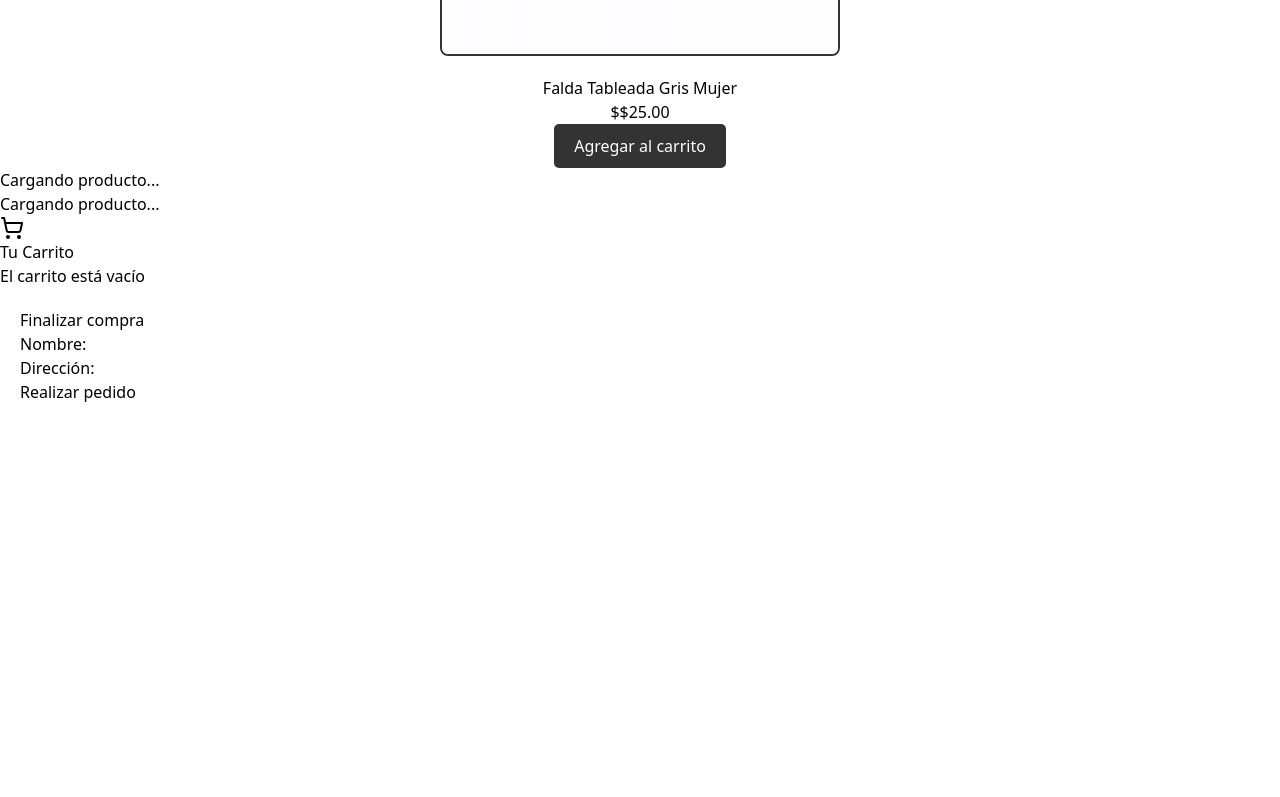
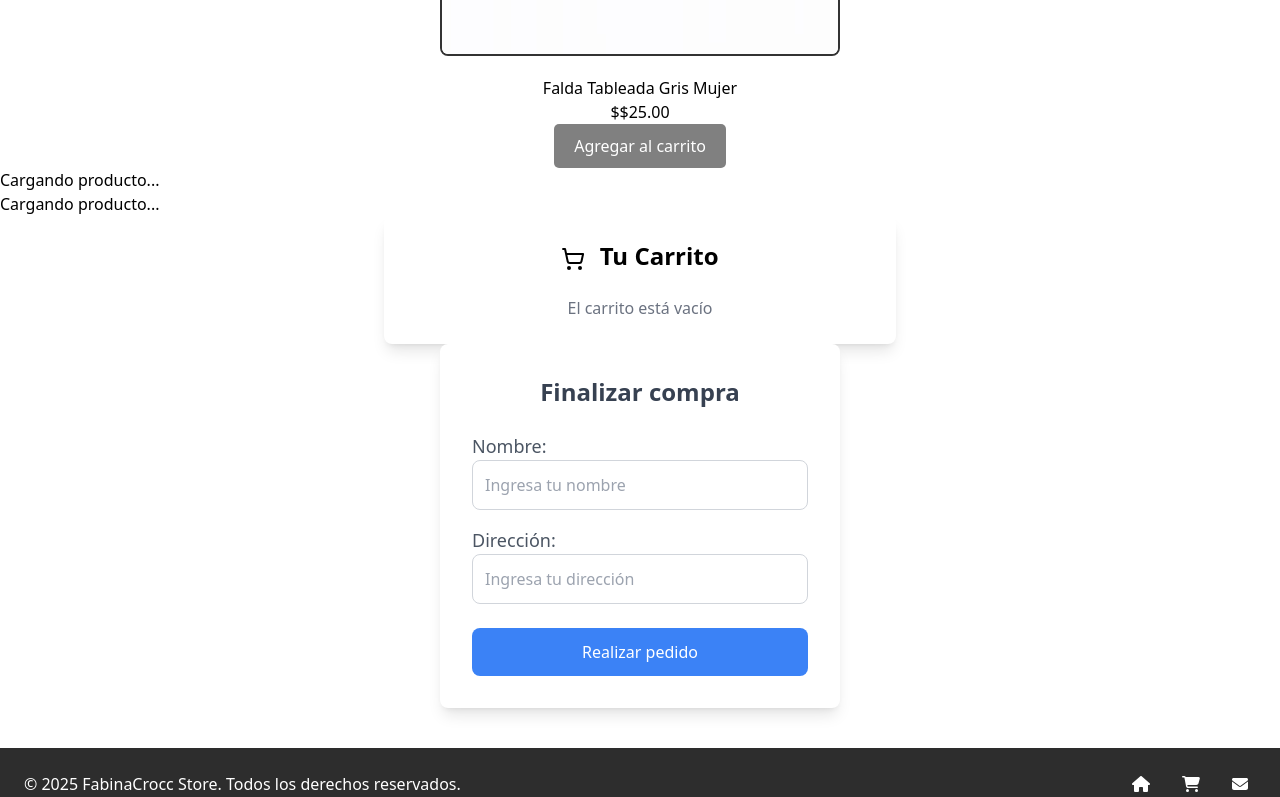
Before and after one commit to therubens22/tienda-vue, a Vue app: page /checkout in a window 1280 px wide. Shown: the part 2000-2797 px from the top of the page. Before the commit the page ends 2424 px from the top, so only its background shows below. Built offline with nearby package versions, Linux system fonts and the light colour scheme.

Commit message:
mejoras estilos

```diff
--- a/package.json
+++ b/package.json
@@ -11,6 +11,7 @@
     "serve": "vue-cli-service serve"
   },
   "dependencies": {
+    "@fortawesome/fontawesome-free": "^6.7.2",
     "@fortawesome/fontawesome-svg-core": "^6.7.2",
     "@fortawesome/free-solid-svg-icons": "^6.7.2",
     "@fortawesome/vue-fontawesome": "^3.0.8",
--- a/src/App.vue
+++ b/src/App.vue
@@ -8,12 +8,15 @@
     <ProductDetail />
     <Cart />
     <Checkout />
+    <Footer />
+
   </div>
 </template>
 
 <script>
 import Header from './components/Header.vue'
 import Hero from './components/Hero.vue'
+import Footer from './components/Footer.vue'
 import ProductList from './components/ProductList.vue'
 import ProductCard from './components/ProductCard.vue'
 import ProductDetail from './views/ProductDetail.vue'
@@ -32,6 +35,7 @@ export default {
     ProductDetail,
     Cart,
     Checkout,
+    Footer,
   }
 }
 </script>
--- /dev/null
+++ b/src/components/Footer.vue
@@ -0,0 +1,42 @@
+<template>
+    <footer class="bg-gray-800 text-white py-6 mt-10">
+      <div class="max-w-screen-xl mx-auto px-6">
+        <div class="flex justify-between items-center">
+          <!-- Pie de página con derechos de autor (izquierda) -->
+          <p class="text-left">&copy; 2025 FabinaCrocc Store. Todos los derechos reservados.</p>
+
+          <!-- Enlaces de navegación (íconos a la derecha) -->
+          <ul class="flex space-x-6 text-white">
+            <li>
+              <a href="#home" class="flex items-center">
+                <font-awesome-icon :icon="['fas', 'home']" class="mr-2" />
+              </a>
+            </li>
+            <li>
+              <router-link to="/cart" class="flex items-center">
+                <font-awesome-icon :icon="['fas', 'shopping-cart']" class="mr-2" />
+              </router-link>
+            </li>
+            <li>
+              <a href="#contact" class="flex items-center">
+                <font-awesome-icon :icon="['fas', 'envelope']" class="mr-2" />
+              </a>
+            </li>
+          </ul>
+        </div>
+      </div>
+    </footer>
+  </template>
+
+  <script>
+  export default {
+    name: 'Footer'
+  }
+  </script>
+
+  <style scoped>
+  footer {
+    background-color: #2d2d2d;
+    color: white;
+  }
+  </style>
--- a/src/components/Header.vue
+++ b/src/components/Header.vue
@@ -1,5 +1,6 @@
 <template>
-  <header class="fixed top-0 left-0 w-full z-20 bg-gradient-to-r from-blue-500 via-blue-600 to-blue-700 h-16 flex items-center px-6">
+  <header
+    class="fixed top-0 left-0 w-full z-20 bg-gradient-to-r from-blue-500 via-blue-600 to-blue-700 h-16 flex items-center px-6">
     <!-- Logo -->
     <img src="@/assets/img/logo.png" alt="Logo" class="h-52 w-auto mt-6" />
 
@@ -11,7 +12,12 @@
             <font-awesome-icon :icon="['fas', 'home']" class="mr-2" />
           </a>
         </li>
+        <li>
+          <router-link to="/cart" class="flex items-center">
+            <font-awesome-icon :icon="['fas', 'shopping-cart']" class="mr-2" />
+          </router-link>
 
+        </li>
         <li>
           <a href="#contact" class="flex items-center">
             <font-awesome-icon :icon="['fas', 'envelope']" class="mr-2" />
@@ -30,7 +36,8 @@ export default {
 
 <style scoped>
 header {
-  height: 60px; /* Hace que el header sea más angosto */
+  height: 60px;
+  /* Hace que el header sea más angosto */
   position: fixed;
   width: 100%;
   top: 0;
--- a/src/components/Hero.vue
+++ b/src/components/Hero.vue
@@ -3,7 +3,7 @@
     <div class=" text-center backdrop-blur-xl bg-white/50 p-6 rounded-xl">
       <h1 class="text-4xl font-bold mb-4">Bienvenidos a Nuestra Tienda</h1>
       <p class="mb-6">Descubre nuestros productos exclusivos</p>
-      <button class="bg-blue-500 py-2 px-6 rounded-full text-xl">Ver Productos</button>
+      <button class="bg-gray-500 py-2 px-6 rounded-full text-xl">Ver Productos</button>
     </div>
   </section>
 </template>
--- a/src/main.js
+++ b/src/main.js
@@ -8,10 +8,10 @@ import router from './router';
 // Importar Font Awesome
 import { library } from '@fortawesome/fontawesome-svg-core';
 import { FontAwesomeIcon } from '@fortawesome/vue-fontawesome';
-import { faHome, faCogs, faEnvelope } from '@fortawesome/free-solid-svg-icons';
+import { faHome, faCogs, faEnvelope, faShoppingCart } from '@fortawesome/free-solid-svg-icons';
 
 // Agregar iconos a la librería
-library.add(faHome, faCogs, faEnvelope);
+library.add(faHome, faCogs, faEnvelope, faShoppingCart);
 
 const app = createApp(App);
 
--- a/src/views/Cart.vue
+++ b/src/views/Cart.vue
@@ -1,20 +1,23 @@
 <template>
-  <div class="cart">
-    <h2>
-      <LucideShoppingCart size="24" /> Tu Carrito
+  <div class="cart p-6 bg-white rounded-lg shadow-lg max-w-lg mx-auto">
+    <h2 class="text-2xl font-bold text-center mb-6">
+      <LucideShoppingCart size="24" class="inline-block mr-2" /> Tu Carrito
     </h2>
-    <div v-for="item in cartItems" :key="item.id" class="cart-item">
-      <p>{{ item.name }} - ${{ item.price }}</p>
-      <button @click="removeFromCart(item)">Eliminar</button>
+    <div v-for="item in cartItems" :key="item.id" class="cart-item mb-4 flex justify-between items-center p-4 border-b border-gray-200">
+      <p class="text-lg">{{ item.name }} - ${{ item.price }}</p>
+      <button @click="removeFromCart(item)" class="bg-red-500 text-white py-1 px-4 rounded-lg hover:bg-red-700 transition duration-300">
+        Eliminar
+      </button>
     </div>
-    <p v-if="cartItems.length === 0">El carrito está vacío</p>
-    <button v-if="cartItems.length > 0" @click="checkout">Proceder al pago</button>
+    <p v-if="cartItems.length === 0" class="text-center text-gray-500">El carrito está vacío</p>
+    <button v-if="cartItems.length > 0" @click="checkout" class="w-full bg-green-500 text-white py-2 rounded-lg hover:bg-green-700 transition duration-300">
+      Proceder al pago
+    </button>
   </div>
 </template>
 
 <script>
 import { LucideShoppingCart } from 'lucide-vue-next';
-
 
 export default {
   name: 'Cart',
@@ -40,6 +43,9 @@ export default {
 
 <style scoped>
 .cart-item {
-  margin-bottom: 20px;
+  transition: background-color 0.3s ease;
+}
+.cart-item:hover {
+  background-color: #f7f7f7;
 }
 </style>
--- a/src/views/Checkout.vue
+++ b/src/views/Checkout.vue
@@ -1,9 +1,35 @@
 <template>
-    <div class="checkout">
-      <h2>Finalizar compra</h2>
-      <p>Nombre: <input type="text" v-model="customerName" /></p>
-      <p>Dirección: <input type="text" v-model="address" /></p>
-      <button @click="placeOrder">Realizar pedido</button>
+  <div class="checkout max-w-lg mx-auto bg-white p-8 rounded-lg shadow-lg">
+    <h2 class="text-2xl font-bold text-center mb-6 text-gray-700">Finalizar compra</h2>
+
+    <div class="mb-4">
+      <label for="customerName" class="block text-lg font-medium text-gray-600">Nombre:</label>
+      <input
+        id="customerName"
+        type="text"
+        v-model="customerName"
+        class="w-full p-3 border border-gray-300 rounded-lg focus:outline-none focus:ring-2 focus:ring-blue-500"
+        placeholder="Ingresa tu nombre"
+      />
+    </div>
+
+    <div class="mb-6">
+      <label for="address" class="block text-lg font-medium text-gray-600">Dirección:</label>
+      <input
+        id="address"
+        type="text"
+        v-model="address"
+        class="w-full p-3 border border-gray-300 rounded-lg focus:outline-none focus:ring-2 focus:ring-blue-500"
+        placeholder="Ingresa tu dirección"
+      />
+    </div>
+
+    <button
+      @click="placeOrder"
+      class="w-full bg-blue-500 text-white py-3 rounded-lg hover:bg-blue-600 transition duration-300 focus:outline-none focus:ring-4 focus:ring-blue-300"
+    >
+      Realizar pedido
+    </button>
   </div>
 </template>
 
@@ -27,6 +53,7 @@
 
 <style scoped>
 .checkout {
-    padding: 20px;
+  max-width: 400px;
+  margin: auto;
 }
 </style>
--- a/src/views/ProductDetail.vue
+++ b/src/views/ProductDetail.vue
@@ -50,7 +50,7 @@ export default {
 
 button {
   padding: 10px 20px;
-  background-color: #333;
+  background-color: gray;
   color: white;
   border: none;
   border-radius: 5px;
@@ -58,6 +58,6 @@ button {
 }
 
 button:hover {
-  background-color: #555;
+  background-color: rgb(80, 80, 80);
 }
 </style>
```
Also changed, not shown: 1 other file (tests, documents, lock files or other folders). Lines whose indentation alone changed are shown as unchanged.
